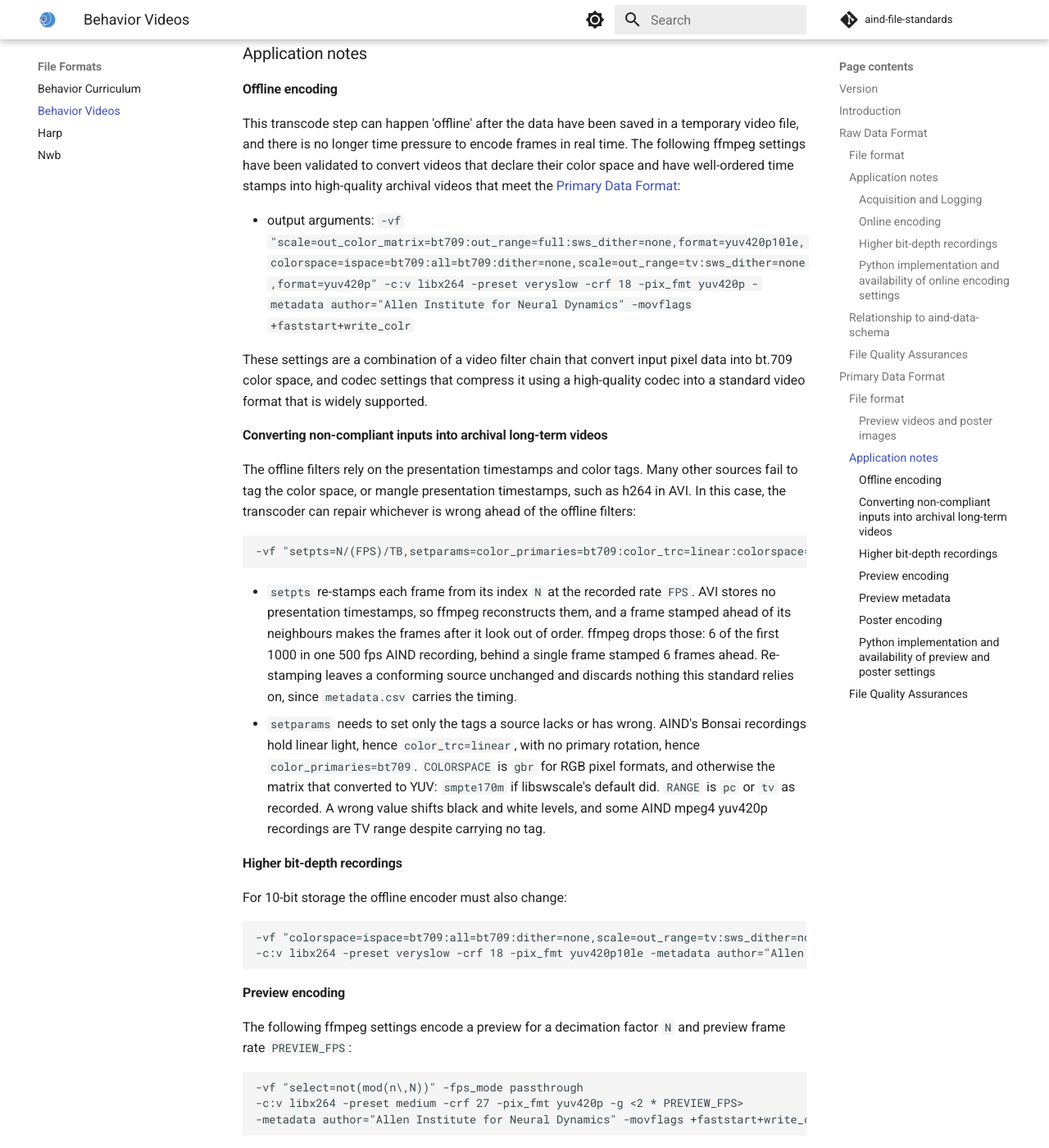
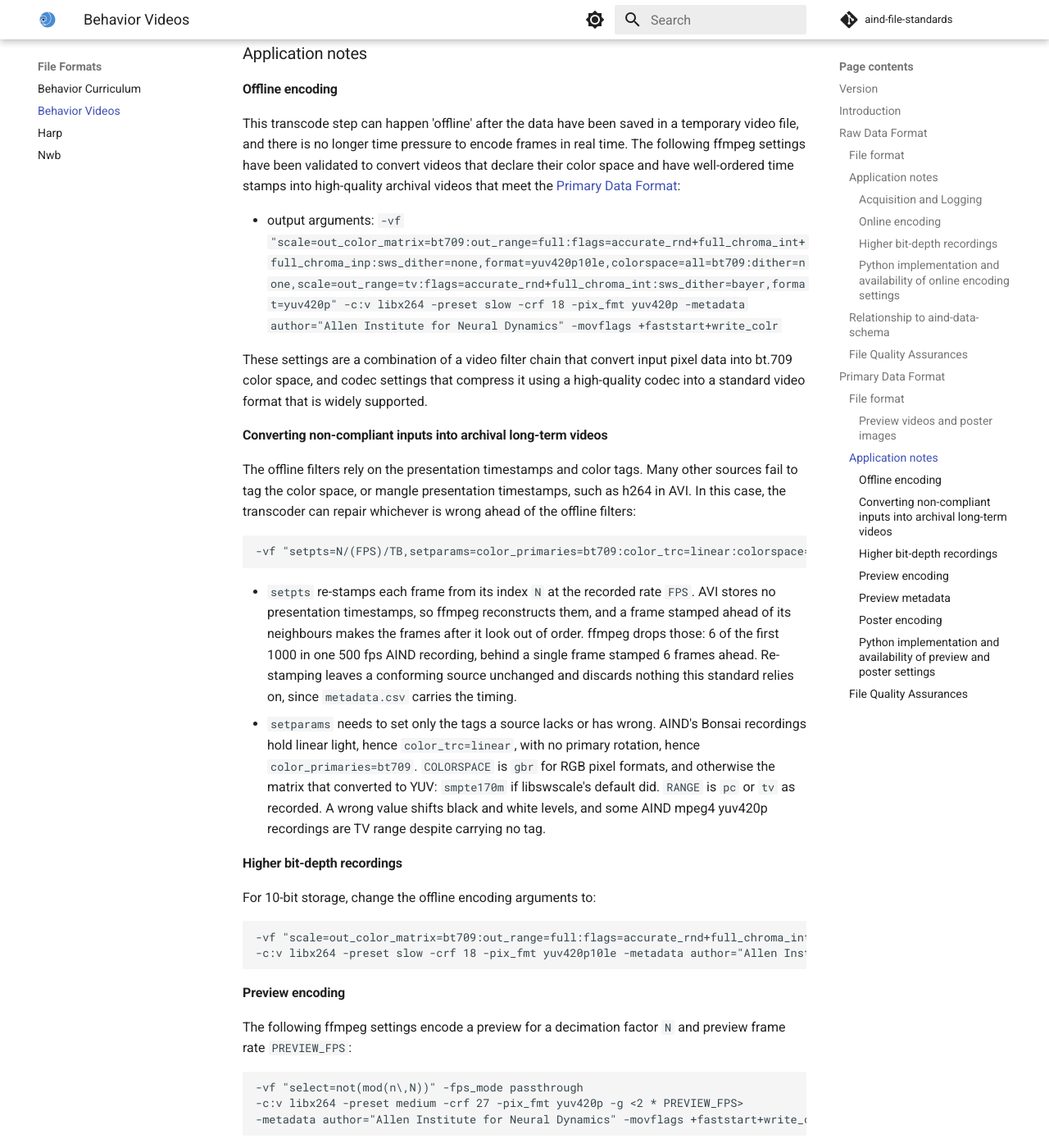
Before and after one commit to AllenNeuralDynamics/aind-file-standards, an MkDocs documentation site: the page built from docs/file_formats/behavior_videos.md, in a window 1280 px wide and 1400 px high, scrolled down 6557 px. Shown: the whole window at 82% size. Built offline with MkDocs 1.6.1 and Material for MkDocs 9.7.7, drawn with Linux system fonts in a browser that asks for light colours; comment, search, counter and statistics services are not loaded.

Commit message:
docs: fix the offline behavior video encoding settings
Brings the offline settings in line with the aind-video-utils profiles,
as proposed in #87. Files that conformed to 0.3.0 still conform, so the
version moves to 0.3.1.

- Both scale filters set libswscale's accurate_rnd and full-chroma flags,
  so luma and chroma values are not approximated.
- The final scale, the one step that narrows the range, names
  sws_dither=bayer, the ordered dither libswscale applies there
  regardless. The primary format asks for dithering at that step and no
  other.
- The colorspace filter drops ispace=bt709: after the first scale it
  changes nothing, and without that scale it overrides the matrix a
  source declares.
- libx264 runs -preset slow instead of veryslow, to cut CPU time at
  little cost in quality or size.
- The 10-bit settings start with the same scale as the 8-bit ones.
  Without it the colorspace filter rejects RGB sources and converts the
  transfer at the source's bit depth.

````diff
--- a/docs/file_formats/behavior_videos.md
+++ b/docs/file_formats/behavior_videos.md
@@ -193,7 +193,7 @@
 
 This transcode step can happen 'offline' after the data have been saved in a temporary video file, and there is no longer time pressure to encode frames in real time. The following ffmpeg settings have been validated to convert videos that declare their color space and have well-ordered time stamps into high-quality archival videos that meet the [Primary Data Format](#primary-data-format):
 
-- output arguments: `-vf "scale=out_color_matrix=bt709:out_range=full:sws_dither=none,format=yuv420p10le,colorspace=ispace=bt709:all=bt709:dither=none,scale=out_range=tv:sws_dither=none,format=yuv420p" -c:v libx264 -preset veryslow -crf 18 -pix_fmt yuv420p -metadata author="Allen Institute for Neural Dynamics" -movflags +faststart+write_colr`
+- output arguments: `-vf "scale=out_color_matrix=bt709:out_range=full:flags=accurate_rnd+full_chroma_int+full_chroma_inp:sws_dither=none,format=yuv420p10le,colorspace=all=bt709:dither=none,scale=out_range=tv:flags=accurate_rnd+full_chroma_int:sws_dither=bayer,format=yuv420p" -c:v libx264 -preset slow -crf 18 -pix_fmt yuv420p -metadata author="Allen Institute for Neural Dynamics" -movflags +faststart+write_colr`
 
 These settings are a combination of a video filter chain that convert input pixel data into bt.709 color space, and codec settings that compress it using a high-quality codec into a standard video format that is widely supported.
 
@@ -210,11 +210,11 @@
 
 #### Higher bit-depth recordings
 
-For 10-bit storage the offline encoder must also change:
+For 10-bit storage, change the offline encoding arguments to:
 
 ```
--vf "colorspace=ispace=bt709:all=bt709:dither=none,scale=out_range=tv:sws_dither=none,format=yuv420p10le"
--c:v libx264 -preset veryslow -crf 18 -pix_fmt yuv420p10le -metadata author="Allen Institute for Neural Dynamics" -movflags +faststart+write_colr
+-vf "scale=out_color_matrix=bt709:out_range=full:flags=accurate_rnd+full_chroma_int+full_chroma_inp:sws_dither=none,format=yuv420p10le,colorspace=all=bt709:dither=none,scale=out_range=tv:flags=accurate_rnd+full_chroma_int:sws_dither=none,format=yuv420p10le"
+-c:v libx264 -preset slow -crf 18 -pix_fmt yuv420p10le -metadata author="Allen Institute for Neural Dynamics" -movflags +faststart+write_colr
 ```
 
 #### Preview encoding
````
Also changed, not shown: other parts of docs/file_formats/behavior_videos.md (+1 -1 lines).
